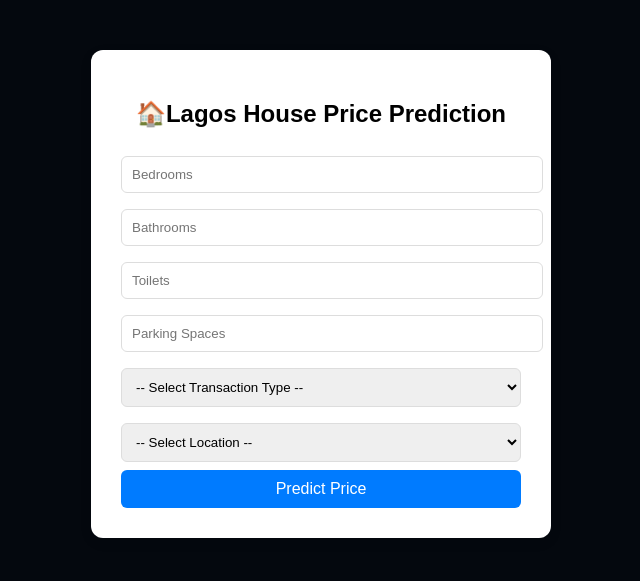
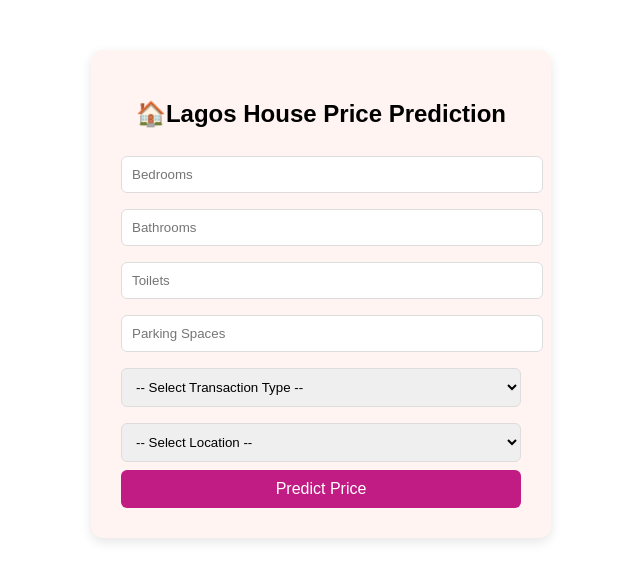
Before and after one commit to omogbolahan94/Lagos-House-Price-Prediction, a Flask app: page / in a window 1280 px wide. Shown: the top 581 px of the page, without its empty margins (319-959 px from the left). Run offline with Flask 3, Linux system fonts and the light colour scheme; parts of the project's set-up code (start-up, migrations or seed data) failed here and were passed over.

Commit message:
changed background color to pink

```diff
--- a/templates/index.html
+++ b/templates/index.html
@@ -5,13 +5,13 @@
     <style>
         body {
             font-family: Arial, sans-serif;
-            background: #04080e;
+            background: white;
             text-align: center;
             margin: 0;
             padding: 0;
         }
         .container {
-            background: white;
+            background: #FFF4F2;
             padding: 30px;
             margin: 50px auto;
             width: 400px;
@@ -26,7 +26,7 @@
             border-radius: 6px;
         }
         button {
-            background: #007bff;
+            background: #C11C84;
             color: white;
             padding: 10px;
             width: 100%;
@@ -36,12 +36,12 @@
             font-size: 16px;
         }
         button:hover {
-            background: #0056b3;
+            background: #2d0c16;
         }
         .prediction {
             margin-top: 20px;
             font-size: 20px;
-            color: #28a745;
+            color: #444444;
             font-weight: bold;
         }
     </style>
```
